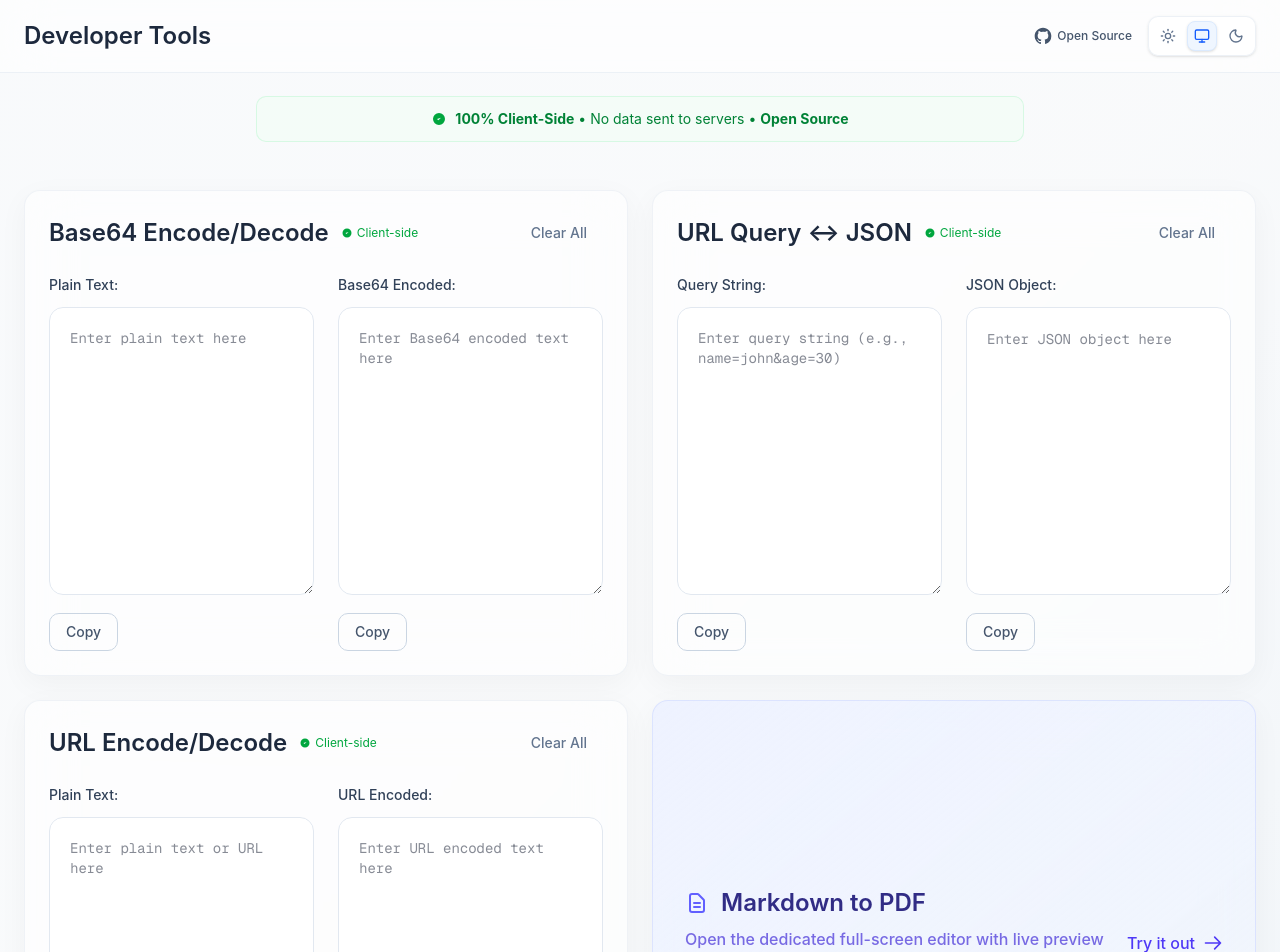
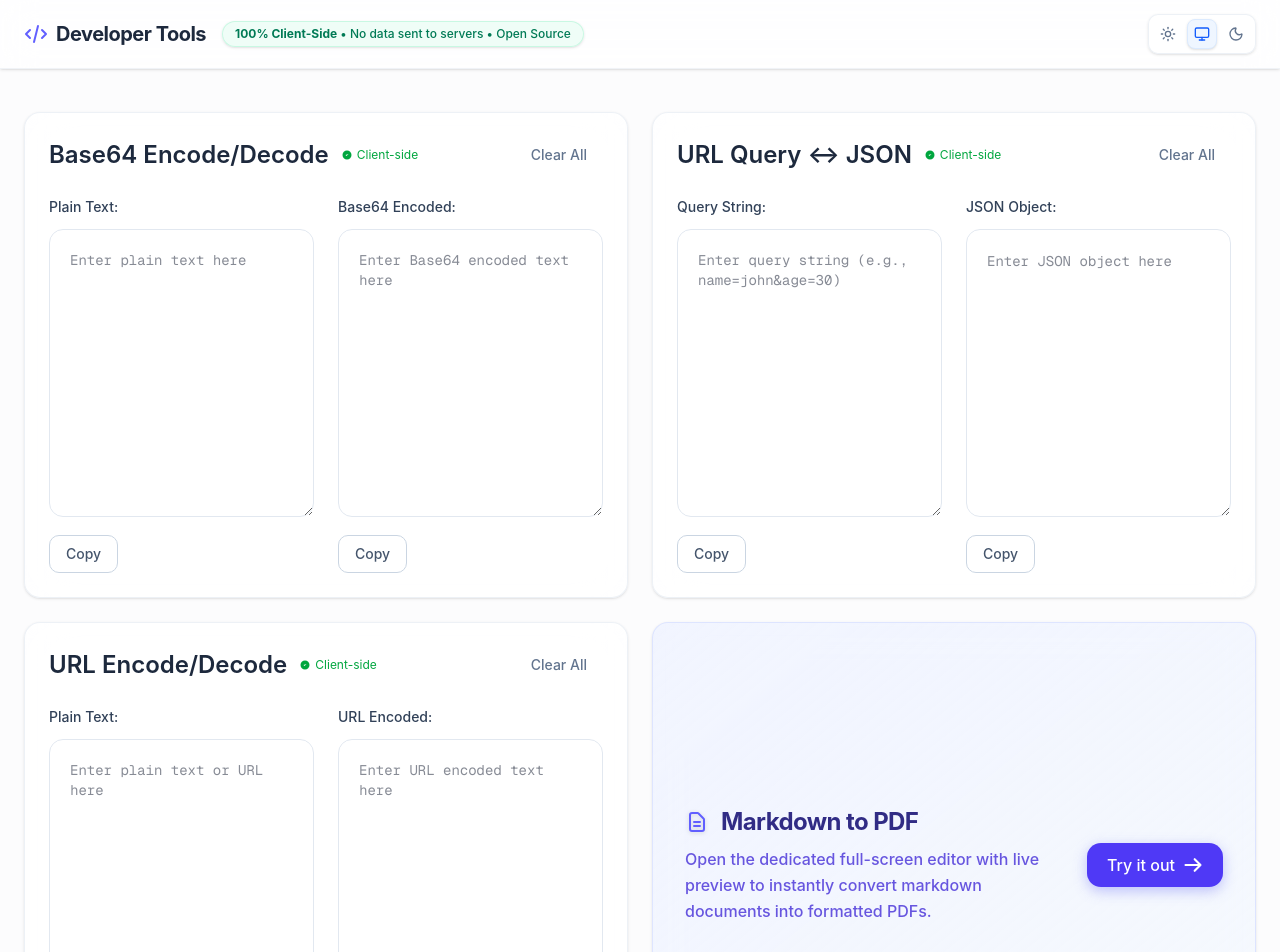
Before and after one commit to okxiaochen/tools.xiaochen.dev, a Next.js app: page / in a window 1280 px wide. Shown: the top 952 px of the page. Built offline with nearby package versions, Linux system fonts and the light colour scheme.

Commit message:
style: update UI layout, styling, and header components for a more refined design

```diff
--- a/src/app/markdown-to-pdf/MarkdownToPdf.tsx
+++ b/src/app/markdown-to-pdf/MarkdownToPdf.tsx
@@ -103,7 +103,8 @@ export default function MarkdownToPdf() {
   return (
     <>
       {/* Scope print styles so that it formats nicely and hides UI elements during native print */}
-      <style dangerouslySetInnerHTML={{__html: `
+      <style dangerouslySetInnerHTML={{
+        __html: `
         @media print {
           body, html {
             background-color: white !important;
--- a/src/app/page.tsx
+++ b/src/app/page.tsx
@@ -7,27 +7,31 @@ import Link from 'next/link';
 
 export default function Home() {
   return (
-    <div className="min-h-screen bg-gradient-to-br from-slate-50 via-gray-50 to-slate-100 dark:from-slate-950 dark:via-[#0b1120] dark:to-slate-950">
+    <div className="min-h-screen bg-slate-50/50 dark:bg-slate-950/50 bg-dot-pattern flex flex-col">
       {/* Fixed Header */}
-      <header className="fixed top-0 left-0 right-0 z-40 bg-white/60 dark:bg-slate-950/60 backdrop-blur-xl border-b border-slate-200/60 dark:border-slate-800/80">
-        <div className="container mx-auto px-6 py-4">
+      <header className="fixed top-0 left-0 right-0 z-40 bg-white/70 dark:bg-slate-900/70 backdrop-blur-lg border-b border-slate-200/50 dark:border-slate-800/50 shadow-sm transition-colors duration-300">
+        <div className="container mx-auto px-6 py-3.5">
           <div className="flex justify-between items-center">
-            <h1 className="text-2xl font-semibold text-slate-800 dark:text-slate-100">
+            <div className="flex items-center gap-4">
+              <h1 className="text-xl font-bold text-slate-800 dark:text-slate-100 tracking-tight flex items-center gap-2">
+                <svg className="w-6 h-6 text-indigo-500" fill="none" viewBox="0 0 24 24" stroke="currentColor">
+                  <path strokeLinecap="round" strokeLinejoin="round" strokeWidth={2} d="M10 20l4-16m4 4l4 4-4 4M6 16l-4-4 4-4" />
+                </svg>
                 Developer Tools
               </h1>
-            <div className="flex items-center gap-4">
+
               <a
                 href="https://github.com/okxiaochen/tools.xiaochen.dev"
                 target="_blank"
                 rel="noopener noreferrer"
-                className="flex items-center gap-1 text-slate-600 dark:text-slate-400 hover:text-slate-800 dark:hover:text-slate-200 transition-colors duration-200"
+                className="hidden md:flex items-center gap-2 text-xs font-medium text-emerald-700 dark:text-emerald-400 bg-emerald-50/80 dark:bg-emerald-500/10 backdrop-blur-md px-3 py-1 rounded-full border border-emerald-200/50 dark:border-emerald-500/20 hover:scale-105 hover:bg-emerald-100/80 dark:hover:bg-emerald-500/20 transition-all duration-300 shadow-sm"
                 title="View source code"
               >
-                <svg className="w-5 h-5" fill="currentColor" viewBox="0 0 24 24" aria-hidden="true">
-                  <path fillRule="evenodd" d="M12 2C6.477 2 2 6.484 2 12.017c0 4.425 2.865 8.18 6.839 9.504.5.092.682-.217.682-.483 0-.237-.008-.868-.013-1.703-2.782.605-3.369-1.343-3.369-1.343-.454-1.158-1.11-1.466-1.11-1.466-.908-.62.069-.608.069-.608 1.003.07 1.531 1.032 1.531 1.032.892 1.53 2.341 1.088 2.91.832.092-.647.35-1.088.636-1.338-2.22-.253-4.555-1.113-4.555-4.951 0-1.093.39-1.988 1.029-2.688-.103-.253-.446-1.272.098-2.65 0 0 .84-.27 2.75 1.026A9.564 9.564 0 0112 6.844c.85.004 1.705.115 2.504.337 1.909-1.296 2.747-1.027 2.747-1.027.546 1.379.202 2.398.1 2.651.64.7 1.028 1.595 1.028 2.688 0 3.848-2.339 4.695-4.566 4.943.359.309.678.92.678 1.855 0 1.338-.012 2.419-.012 2.747 0 .268.18.58.688.482A10.019 10.019 0 0022 12.017C22 6.484 17.522 2 12 2z" clipRule="evenodd" />
-                </svg>
-                <span className="text-xs font-medium">Open Source</span>
+                <span><strong>100% Client-Side</strong> • No data sent to servers • Open Source</span>
               </a>
+            </div>
+
+            <div className="flex items-center gap-3">
               <DarkModeToggle />
             </div>
           </div>
@@ -35,51 +39,34 @@ export default function Home() {
       </header>
 
       {/* Main Content */}
-      <main className="pt-24 pb-16">
-        <div className="container mx-auto px-6">
-          {/* Hero Section */}
-          <div className="text-center mb-12">
-
-
-            {/* Privacy & Security Notice */}
-            <div className="max-w-3xl mx-auto bg-green-50/50 dark:bg-green-900/20 border border-green-200/50 dark:border-green-700/30 rounded-lg px-4 py-3 mb-8">
-              <div className="flex items-center justify-center gap-2">
-                <svg className="w-4 h-4 text-green-600 dark:text-green-400" fill="currentColor" viewBox="0 0 24 24">
-                  <path d="M9 12l2 2 4-4m6 2a9 9 0 11-18 0 9 9 0 0118 0z"/>
-                </svg>
-                <span className="text-sm text-green-700 dark:text-green-300">
-                  <strong>100% Client-Side</strong> • No data sent to servers • <strong><a href="https://github.com/okxiaochen/tools.xiaochen.dev" target="_blank" rel="noopener noreferrer" className="hover:underline">Open Source</a></strong>
-                </span>
-              </div>
-            </div>
-          </div>
-
+      <main className="pt-28 pb-16 flex-1 flex flex-col z-10">
+        <div className="container mx-auto px-6 relative">
           {/* Tools Grid */}
-          <div className="max-w-[1600px] mx-auto w-full grid grid-cols-1 xl:grid-cols-2 gap-6">
-            <div className="bg-white/60 dark:bg-slate-900/30 backdrop-blur-xl rounded-2xl border border-slate-200/50 dark:border-slate-800/60 shadow-[0_8px_30px_rgb(0,0,0,0.04)] dark:shadow-[0_8px_30px_rgb(0,0,0,0.12)] hover:shadow-[0_8px_30px_rgb(0,0,0,0.08)] dark:hover:shadow-[0_8px_30px_rgb(0,0,0,0.2)] transition-all duration-300 h-full flex flex-col overflow-hidden">
+          <div className="max-w-[1600px] mx-auto w-full grid grid-cols-1 xl:grid-cols-2 gap-6 relative">
+            <div className="bg-white/80 dark:bg-slate-900/80 backdrop-blur-xl rounded-2xl border border-slate-200/60 dark:border-slate-800/60 shadow-sm hover:shadow-lg hover:-translate-y-0.5 transition-all duration-300 h-full flex flex-col overflow-hidden mix-blend-normal">
               <Base64Tool />
             </div>
 
-            <div className="bg-white/60 dark:bg-slate-900/30 backdrop-blur-xl rounded-2xl border border-slate-200/50 dark:border-slate-800/60 shadow-[0_8px_30px_rgb(0,0,0,0.04)] dark:shadow-[0_8px_30px_rgb(0,0,0,0.12)] hover:shadow-[0_8px_30px_rgb(0,0,0,0.08)] dark:hover:shadow-[0_8px_30px_rgb(0,0,0,0.2)] transition-all duration-300 h-full flex flex-col overflow-hidden">
+            <div className="bg-white/80 dark:bg-slate-900/80 backdrop-blur-xl rounded-2xl border border-slate-200/60 dark:border-slate-800/60 shadow-sm hover:shadow-lg hover:-translate-y-0.5 transition-all duration-300 h-full flex flex-col overflow-hidden mix-blend-normal">
               <QueryJsonTool />
             </div>
 
-            <div className="bg-white/60 dark:bg-slate-900/30 backdrop-blur-xl rounded-2xl border border-slate-200/50 dark:border-slate-800/60 shadow-[0_8px_30px_rgb(0,0,0,0.04)] dark:shadow-[0_8px_30px_rgb(0,0,0,0.12)] hover:shadow-[0_8px_30px_rgb(0,0,0,0.08)] dark:hover:shadow-[0_8px_30px_rgb(0,0,0,0.2)] transition-all duration-300 h-full flex flex-col overflow-hidden">
+            <div className="bg-white/80 dark:bg-slate-900/80 backdrop-blur-xl rounded-2xl border border-slate-200/60 dark:border-slate-800/60 shadow-sm hover:shadow-lg hover:-translate-y-0.5 transition-all duration-300 h-full flex flex-col overflow-hidden mix-blend-normal">
               <UrlEncodeTool />
             </div>
 
-            <Link href="/markdown-to-pdf" className="h-full flex flex-col bg-gradient-to-br from-indigo-50 to-blue-50/50 dark:from-indigo-950/40 dark:to-blue-900/20 backdrop-blur-xl rounded-2xl border border-indigo-200/50 dark:border-indigo-800/40 shadow-[0_8px_30px_rgb(0,0,0,0.04)] dark:shadow-[0_8px_30px_rgb(0,0,0,0.12)] hover:shadow-[0_8px_30px_rgb(0,0,0,0.08)] dark:hover:shadow-[0_8px_30px_rgb(0,0,0,0.2)] hover:-translate-y-0.5 transition-all duration-300 p-8 group">
-              <div className="flex flex-col sm:flex-row justify-between items-start sm:items-center h-full gap-4">
+            <Link href="/markdown-to-pdf" className="h-full flex flex-col bg-gradient-to-br from-indigo-50/80 to-blue-50/50 dark:from-indigo-950/40 dark:to-blue-900/20 backdrop-blur-xl rounded-2xl border border-indigo-200/50 dark:border-indigo-800/40 shadow-sm hover:shadow-lg hover:-translate-y-0.5 transition-all duration-300 p-8 group overflow-hidden mix-blend-normal">
+              <div className="flex flex-col md:flex-row justify-between items-start md:items-center h-full gap-4">
                 <div>
-                  <h2 className="text-2xl font-semibold text-indigo-900 dark:text-indigo-100 flex items-center gap-3">
-                    <svg className="w-6 h-6 text-indigo-500" fill="none" stroke="currentColor" viewBox="0 0 24 24"><path strokeLinecap="round" strokeLinejoin="round" strokeWidth={2} d="M9 12h6m-6 4h6m2 5H7a2 2 0 01-2-2V5a2 2 0 012-2h5.586a1 1 0 01.707.293l5.414 5.414a1 1 0 01.293.707V19a2 2 0 01-2 2z" /></svg>
+                  <h2 className="text-2xl font-bold text-indigo-900 dark:text-indigo-100 flex items-center gap-3 tracking-tight">
+                    <svg className="w-6 h-6 text-indigo-500 drop-shadow-sm" fill="none" stroke="currentColor" viewBox="0 0 24 24"><path strokeLinecap="round" strokeLinejoin="round" strokeWidth={2} d="M9 12h6m-6 4h6m2 5H7a2 2 0 01-2-2V5a2 2 0 012-2h5.586a1 1 0 01.707.293l5.414 5.414a1 1 0 01.293.707V19a2 2 0 01-2 2z" /></svg>
                     Markdown to PDF
                   </h2>
-                  <p className="text-indigo-700/70 dark:text-indigo-300/70 mt-2 font-medium">Open the dedicated full-screen editor with live preview to instantly convert markdown documents into formatted PDFs.</p>
+                  <p className="text-indigo-700/80 dark:text-indigo-300/80 mt-2 font-medium max-w-xl leading-relaxed">Open the dedicated full-screen editor with live preview to instantly convert markdown documents into formatted PDFs.</p>
                 </div>
-                <div className="flex items-center gap-2 text-indigo-600 dark:text-indigo-400 font-medium group-hover:text-indigo-700 dark:group-hover:text-indigo-300 shrink-0">
+                <div className="flex items-center gap-2 px-5 py-2.5 bg-indigo-600 hover:bg-indigo-500 text-white rounded-xl font-medium shadow-[0_4px_14px_0_rgb(99,102,241,0.39)] transition-all duration-300 group-hover:shadow-[0_6px_20px_rgba(99,102,241,0.23)] group-hover:scale-105 shrink-0">
                   Try it out
-                  <svg className="w-5 h-5 group-hover:translate-x-1 transition-transform" fill="none" stroke="currentColor" viewBox="0 0 24 24"><path strokeLinecap="round" strokeLinejoin="round" strokeWidth={2} d="M14 5l7 7m0 0l-7 7m7-7H3" /></svg>
+                  <svg className="w-5 h-5 group-hover:translate-x-1 transition-transform" fill="none" stroke="currentColor" viewBox="0 0 24 24"><path strokeLinecap="round" strokeLinejoin="round" strokeWidth={2.5} d="M14 5l7 7m0 0l-7 7m7-7H3" /></svg>
                 </div>
               </div>
             </Link>
@@ -102,7 +89,7 @@ export default function Home() {
           >
             <div className="flex items-center gap-2">
               <svg className="w-5 h-5" fill="currentColor" viewBox="0 0 24 24" aria-hidden="true">
-                  <path d="M12 2C6.48 2 2 6.48 2 12s4.48 10 10 10 10-4.48 10-10S17.52 2 12 2zm-1 17.93c-3.94-.49-7-3.85-7-7.93 0-.62.08-1.21.21-1.79L9 15v1c0 1.1.9 2 2 2v1.93zm6.9-2.54c-.26-.81-1-1.39-1.9-1.39h-1v-3c0-.55-.45-1-1-1H8v-2h2c.55 0 1-.45 1-1V7h2c1.1 0 2-.9 2-2v-.41c2.93 1.19 5 4.06 5 7.41 0 2.08-.8 3.97-2.1 5.39z"/>
+                <path d="M12 2C6.48 2 2 6.48 2 12s4.48 10 10 10 10-4.48 10-10S17.52 2 12 2zm-1 17.93c-3.94-.49-7-3.85-7-7.93 0-.62.08-1.21.21-1.79L9 15v1c0 1.1.9 2 2 2v1.93zm6.9-2.54c-.26-.81-1-1.39-1.9-1.39h-1v-3c0-.55-.45-1-1-1H8v-2h2c.55 0 1-.45 1-1V7h2c1.1 0 2-.9 2-2v-.41c2.93 1.19 5 4.06 5 7.41 0 2.08-.8 3.97-2.1 5.39z" />
               </svg>
               <span className="text-xs">xiaochen.dev</span>
             </div>
```
Lines whose indentation alone changed are shown as unchanged.
